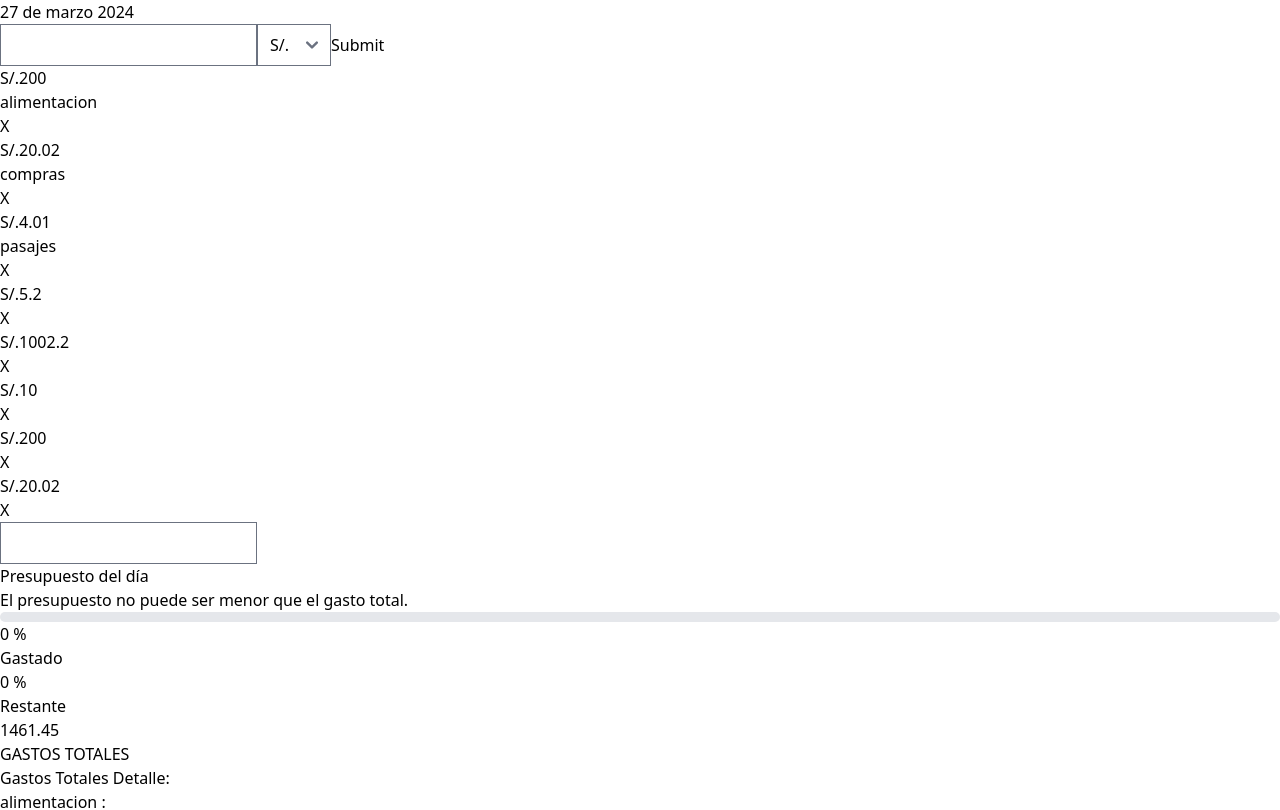
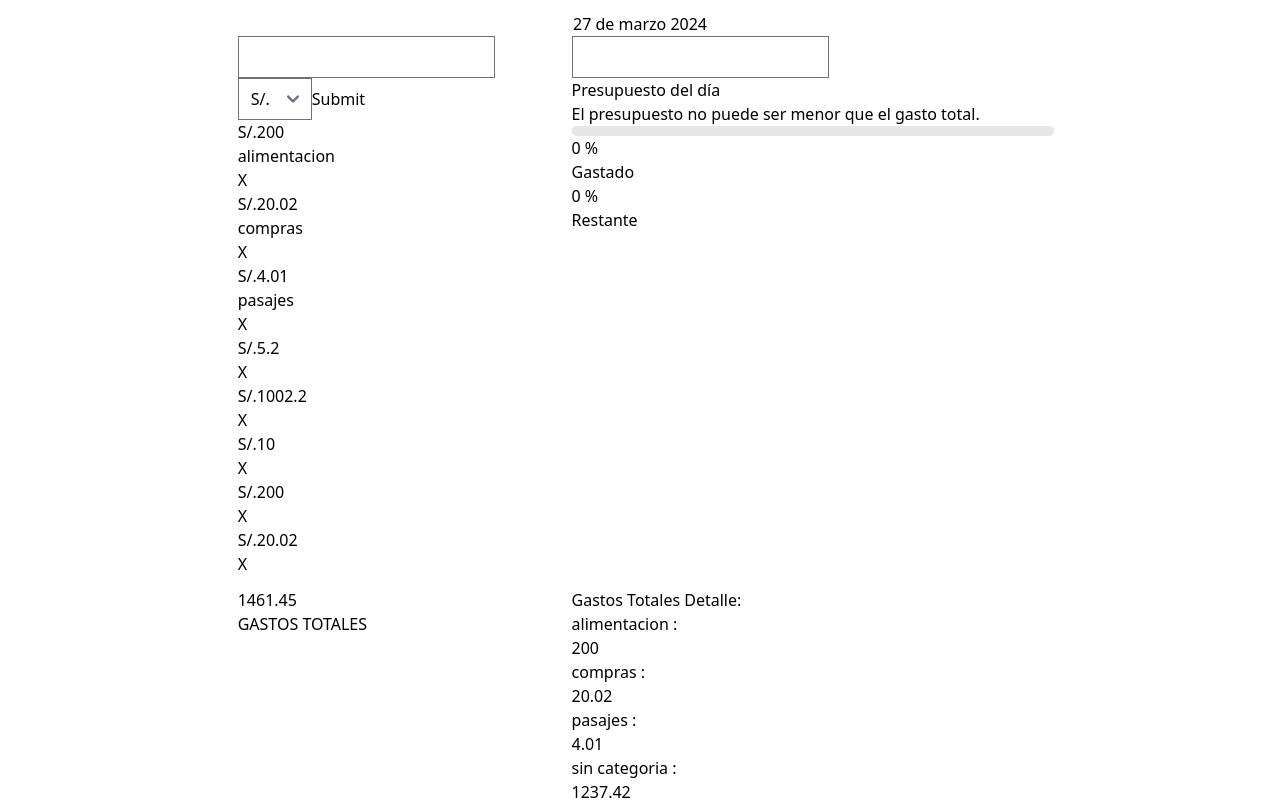
Before and after one commit to nattdev/expense-record-app, a React (Vite) app in the folder client/: page / in a window 1280 px wide. Shown: the top 810 px of the page. Built offline with nearby package versions, Linux system fonts and the light colour scheme.

Commit message:
Add tailwindcss styles to the wrappers

```diff
--- a/client/src/App.jsx
+++ b/client/src/App.jsx
@@ -8,12 +8,12 @@ import TotalExpensesDetail from "./components/TotalExpensesDetail"
 
 function App() {
   return (
-    <>
+    <div className="flex flex-col items-center p-3">
       <ExpensesContextProvider>
         <header>
           <CurrentDate />
         </header>
-        <main>
+        <main className="grid grid-cols-[40%_60%] auto-rows-auto gap-3">
           <ExpensesRegister />
           <BudgetStatistics />
           <TotalExpenses />
@@ -21,7 +21,7 @@ function App() {
           <Calendar />
         </main>
       </ ExpensesContextProvider>
-    </>
+    </div>
   )
 }
 
```
